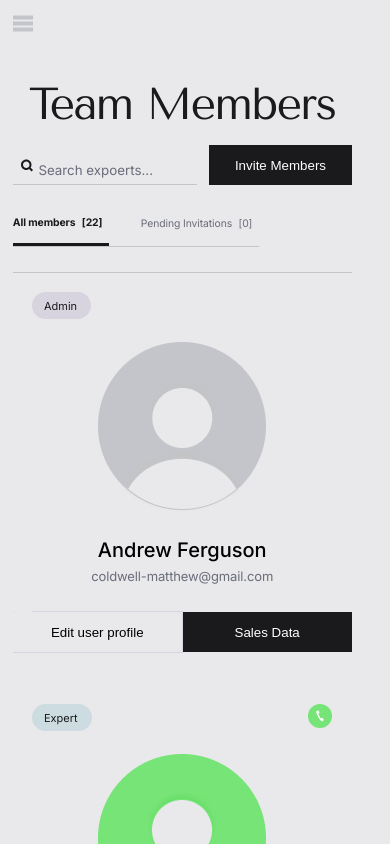
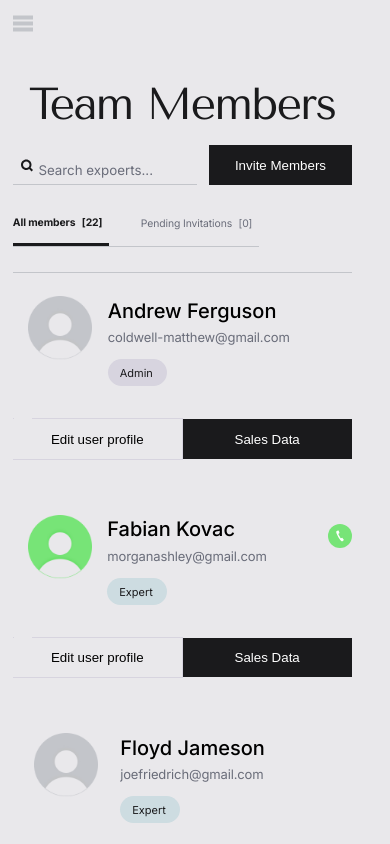
Before and after one commit to qdcmedia123/getbee-test, a React (Create React App) app: page / in a window 390 px wide. Shown: the top 844 px of the page. Built offline with nearby package versions, Linux system fonts and the light colour scheme.

Commit message:
Mobile version is updatedgrid system

```diff
--- a/src/components/common/Grid.jsx
+++ b/src/components/common/Grid.jsx
@@ -27,6 +27,18 @@ const Grid = ({ role, avatar, email, fullName, setShowModel, callIcon }) => {
           <div className="full-name">{fullName}</div>
           <div className="email">{email}</div>
         </div>
+
+        <div className="row mobile-badge">
+        <div
+            className={`badge ${
+              role.toLowerCase() === "admin"
+                ? "badge--primary"
+                : "badge--secoundary"
+            } mt-23 `}
+          >
+            {role}
+          </div>
+        </div>
         <div className="row actions mt-41">
           <button
             className="btn btn--secoundary flex-1"
--- a/src/scss/abstracts/_variables.scss
+++ b/src/scss/abstracts/_variables.scss
@@ -21,5 +21,6 @@ $bp-large: 68.75em; // 1100px
 $bp-medium: 51.25em; // 900px
 $bp-700: 43.75em; // 700px
 $bp-small: 40.625em; // 600px
+$bp-520: 32.5em;
 $bp-smallest: 31.25em; // 500px
 $bp-486: 30.375em;
--- a/src/scss/layouts/_grid.scss
+++ b/src/scss/layouts/_grid.scss
@@ -17,6 +17,14 @@
     display: flex;
     flex-direction: column;
 
+    .mobile-badge {
+      display: none;
+
+      @media only screen and (max-width: $bp-520) {
+        margin-top: 1rem;
+      }
+    }
+
     @media only screen and (max-width: $bp-700) {
       &:not(:first-child){
         border: none !important;
@@ -24,44 +32,53 @@
 
     }
 
-    // @media only screen and (max-width: $bp-700) {
+    @media only screen and (max-width: $bp-520) {
 
-    //   display: grid;
-    //   grid-template-areas:
-    //   'avatar name app'
-    //   'avatar email x'
-    //   'avatar badge x'
-    //   'actions actions actions';
-    //   border: none;
+      display: grid;
+      grid-template-areas:
+      'avatar name app'
+      'avatar email x'
+      'avatar badge x'
+      'actions actions actions';
+      border: none;
 
-    //   .avatar {
-    //     align-items: flex-start;
+      .mobile-badge {
+        display: flex;
+      }
 
-    //     img {
-    //       width: pxToRem(80);
-    //       height: pxToRem(80);
-    //     }
+      .avatar {
+        align-items: flex-start;
 
-    //     grid-area: avatar;
-    //   }
+        img {
+          width: pxToRem(80);
+          height: pxToRem(80);
+        }
 
-    //   .contact {
-    //     grid-area: name;
-    //     align-items: flex-start;
-    //   }
-    //   .actions {
-    //     grid-area: actions;
-    //   }
+        grid-area: avatar;
+      }
 
-    //   .call-action {
-    //     .call {
-    //       grid-area: app;
-    //     }
-    //     .badge {
-    //       grid-area: badge;
-    //     }
-    //   }
-    // }
+      .contact {
+        grid-area: name;
+        align-items: flex-start;
+      }
+      .actions {
+        grid-area: actions;
+
+        @media only screen and (max-width: $bp-520) {
+          margin-top: pxToRem(40);
+        }
+      }
+
+      .call-action {
+        .call {
+          grid-area: app;
+        }
+        .badge {
+          display: none;
+
+        }
+      }
+    }
 
 
 
@@ -102,6 +119,12 @@
       display: flex;
       justify-content: space-between;
       padding: 0 pxToRem(24);
+
+      @media only screen and (max-width: $bp-520) {
+        padding: 0;
+        justify-content: flex-end;
+      }
+
       // .call {
       //   margin: 0px 8px;
       // }
```
Also changed, not shown: 1 other file (tests, documents, lock files or other folders).
